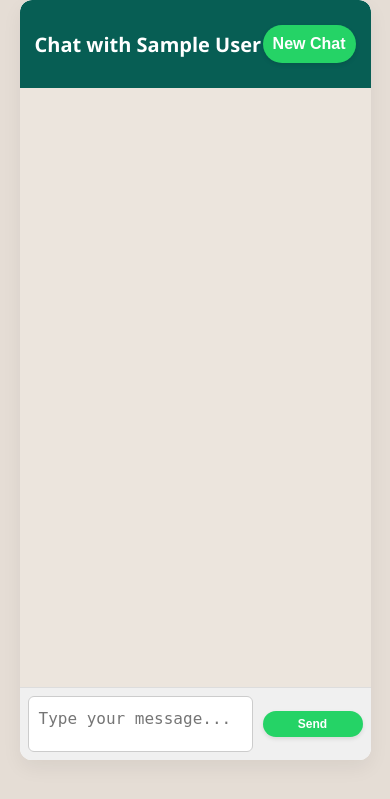
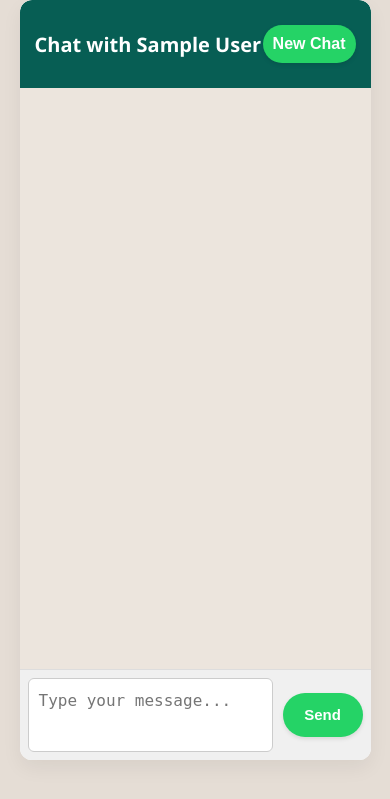
Before and after one commit to Jeffxia601/ChatBot, a Flask app: page /chat in a window 390 px wide. Shown: the top 799 px of the page. Run offline with Flask 3, Linux system fonts and the light colour scheme; the visitor is signed in with stand-in values (Sample User, id 1).

Commit message:
mobile view update

```diff
--- a/static/style.css
+++ b/static/style.css
@@ -177,11 +177,15 @@
 }
 
 .input-area .new-chat-btn-small {
-    width: 100px;
-    font-size: 12px;
-    padding: 6px 10px;
-    border-radius: 25px;
+    width: 80px;               /* 更窄 */
+    height: 44px;              /* 更高 */
+    font-size: 15px;           /* 更清晰 */
+    padding: 0;                /* 移除内部边距 */
+    border-radius: 22px;
     flex-shrink: 0;
+    display: flex;
+    justify-content: center;
+    align-items: center;       /* 垂直居中 */
 }
 
 
```
